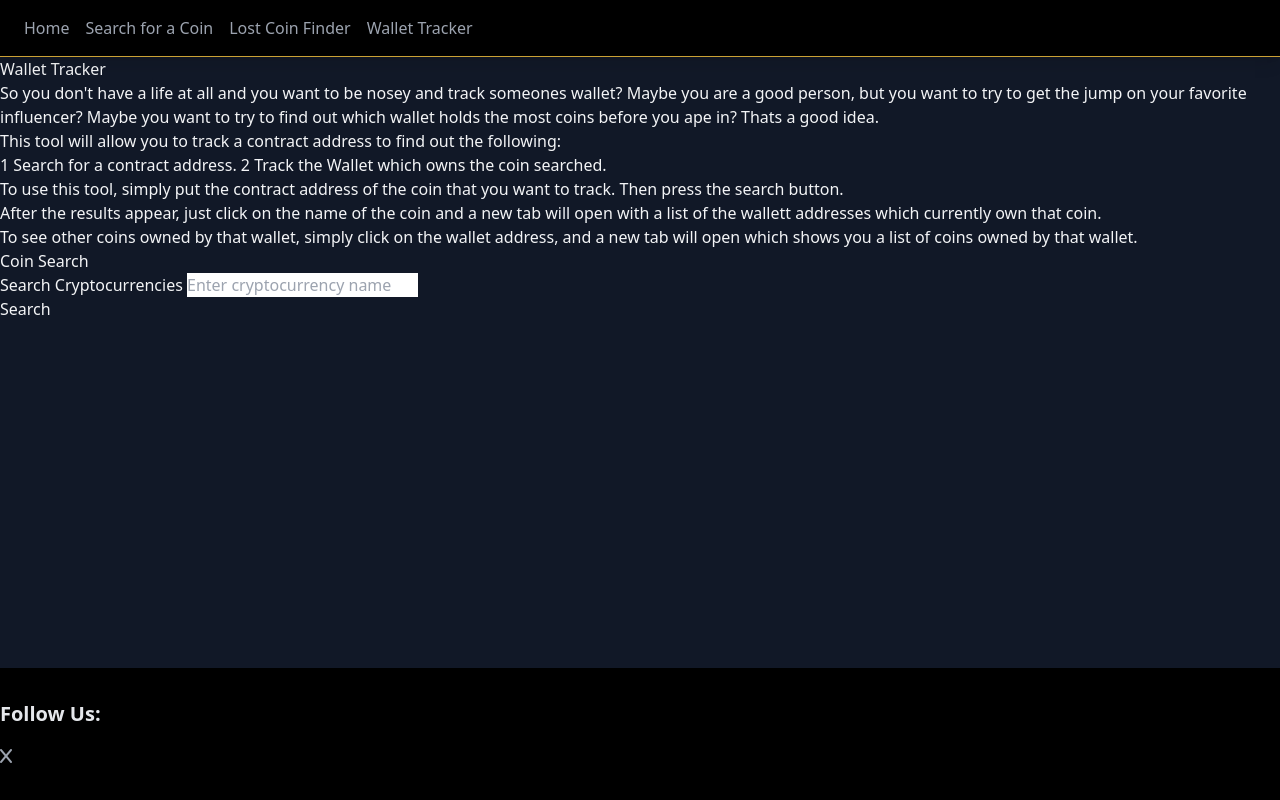
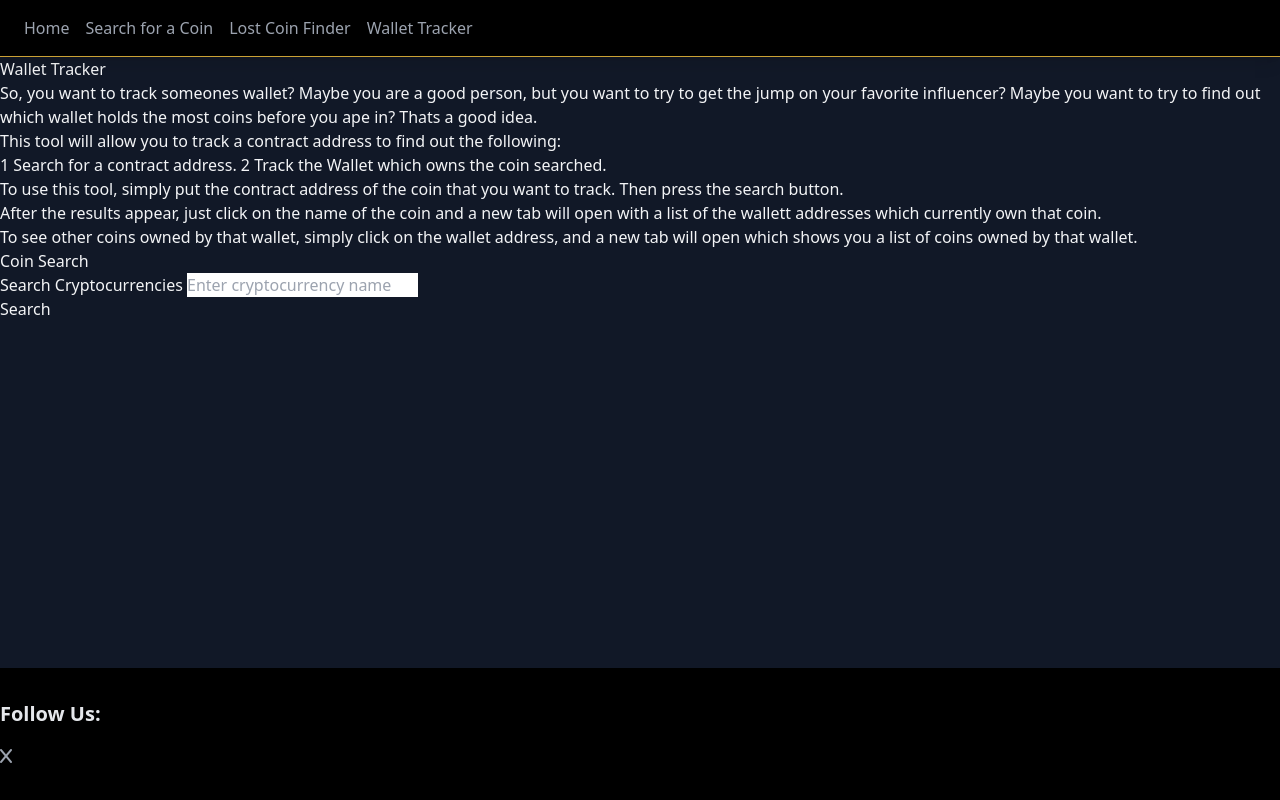
Before and after one commit to yeatersink/Blind-Bit-Boyz, a SvelteKit app: page /wallet-tracker in a window 1280 px wide. Built offline with nearby package versions, Linux system fonts and the light colour scheme.

Commit message:
made some things purdy.

```diff
--- a/src/routes/+page.svelte
+++ b/src/routes/+page.svelte
@@ -4,7 +4,7 @@
 	</h1>
 
 	<p class="text-xl">
-		This is a website that is designed to bring accessibility to the ever expanding cripto market
+		This is a website that is designed to bring accessibility to the ever expanding crypto market
 		for users who are blind.
 	</p>
 </section>
--- a/src/routes/wallet-tracker/+page.svelte
+++ b/src/routes/wallet-tracker/+page.svelte
@@ -1,5 +1,5 @@
 <h1>Wallet Tracker</h1>
-<p>So you don't have a life at all and you want to be nosey and track someones wallet? Maybe you are a good person, but you want to try to get the jump on your favorite influencer? Maybe you want to try to find out which wallet holds the most coins before you ape in? Thats a good idea.</p>
+<p>So, you want to track someones wallet? Maybe you are a good person, but you want to try to get the jump on your favorite influencer? Maybe you want to try to find out which wallet holds the most coins before you ape in? Thats a good idea.</p>
 <p>This tool will allow you to track a contract address to find out the following:</p>
 <ol>
 1 Search for a contract address.
```
